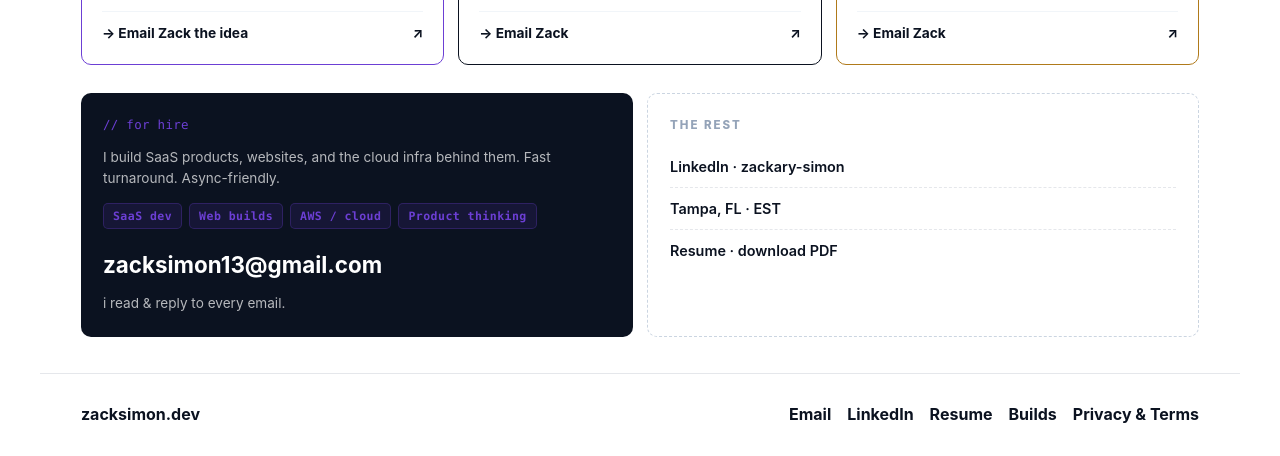
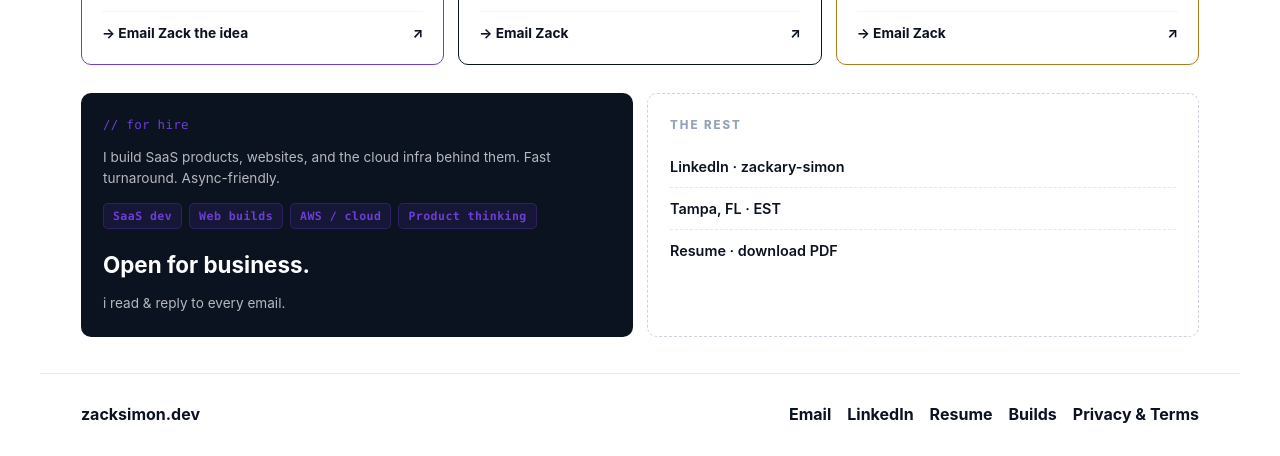
Before and after one commit to zackes3639/dev-site, a plain HTML site: page contact.html in a window 1280 px wide. Shown: the part 400-856 px from the top of the page. Drawn offline with Linux system fonts and the light colour scheme.

Commit message:
small change

```diff
--- a/contact.html
+++ b/contact.html
@@ -195,7 +195,7 @@ Reached out from your site — here's what I'm after:
           <span class="v2-direct-chip">AWS / cloud</span>
           <span class="v2-direct-chip">Product thinking</span>
         </div>
-        <h3>zacksimon13@gmail.com</h3>
+        <h3>Open for business.</h3>
         <p>i read &amp; reply to every email.</p>
       </div>
       <div class="v2-rest-card">
```
